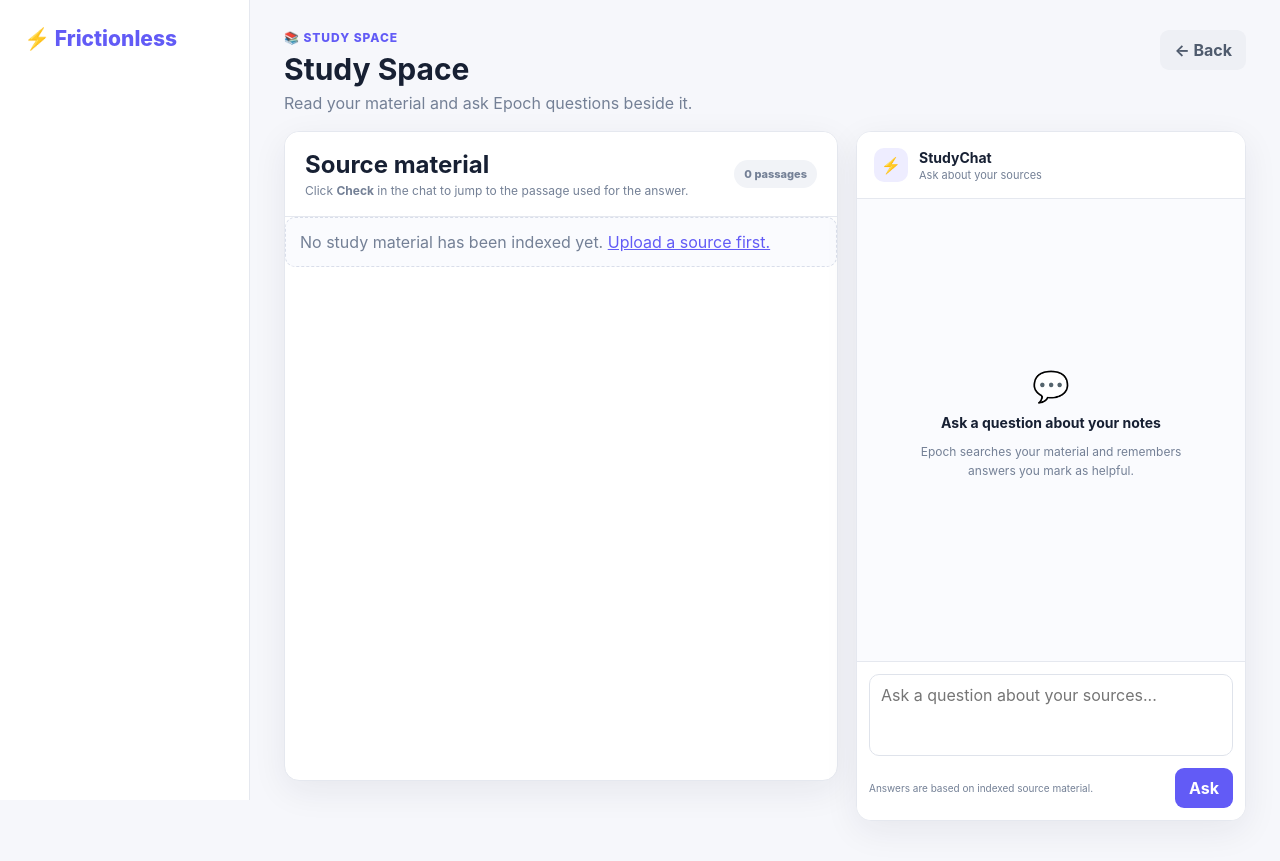
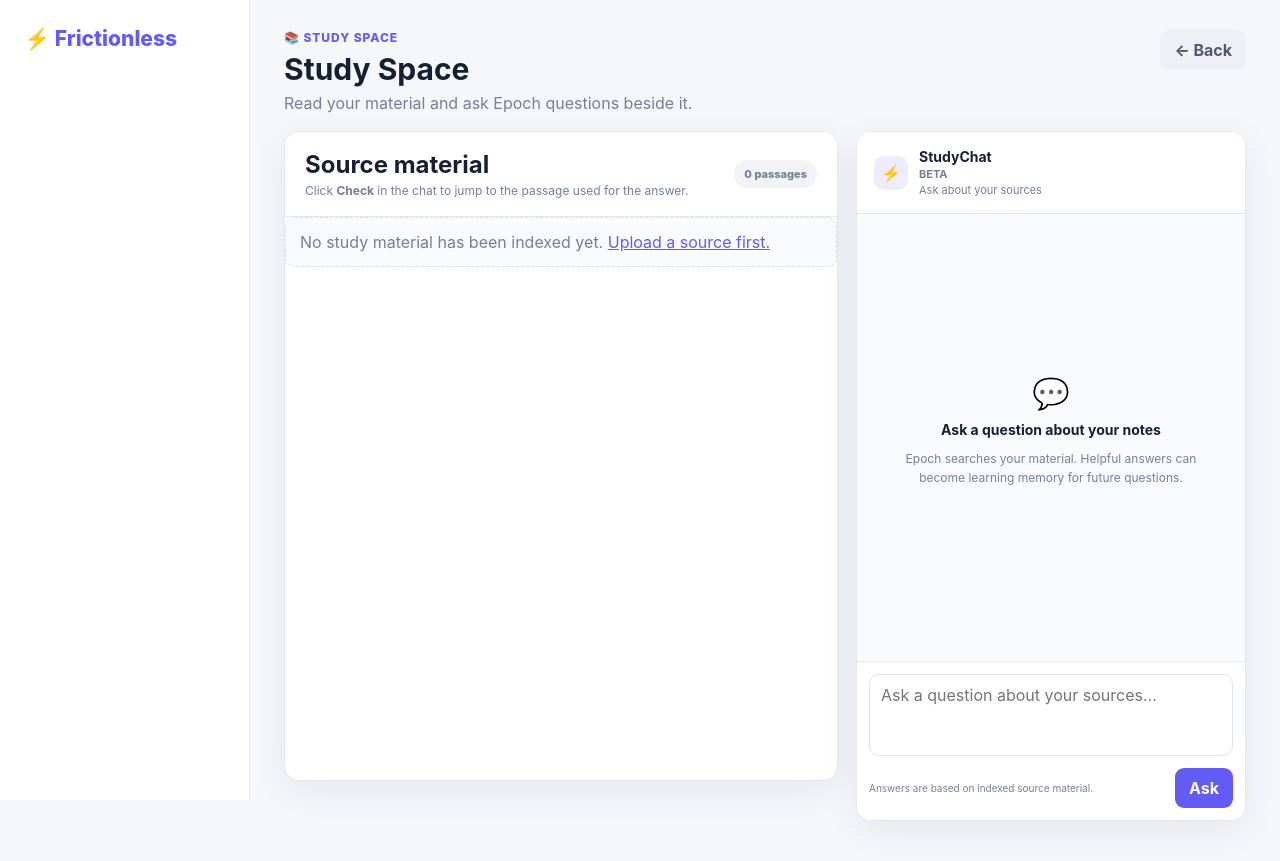
Before and after one commit to Divij808/Frictionless, a Python web app: template Frictionless/templates/study_workspace.html in a window 1280 px wide. Shown: the top 861 px of the page. Run offline with Jinja, Linux system fonts and the light colour scheme; the template is opened without the code that fills it, so the values that code supplies are empty.

Commit message:
Label StudyChat as beta before public release

```diff
--- a/Frictionless/templates/study_workspace.html
+++ b/Frictionless/templates/study_workspace.html
@@ -48,7 +48,7 @@
     <div class="study-chat-header">
       <div class="study-chat-avatar">⚡</div>
       <div>
-        <strong>StudyChat</strong>
+        <strong>StudyChat <span class="study-chat-beta">BETA</span></strong>
         <span>Ask about your sources</span>
       </div>
     </div>
@@ -106,7 +106,7 @@
         <div class="study-chat-empty">
           <div class="study-chat-empty-icon">💬</div>
           <strong>Ask a question about your notes</strong>
-          <p>Epoch searches your material and remembers answers you mark as helpful.</p>
+          <p>Epoch searches your material. Helpful answers can become learning memory for future questions.</p>
         </div>
       {% endif %}
     </div>
```
